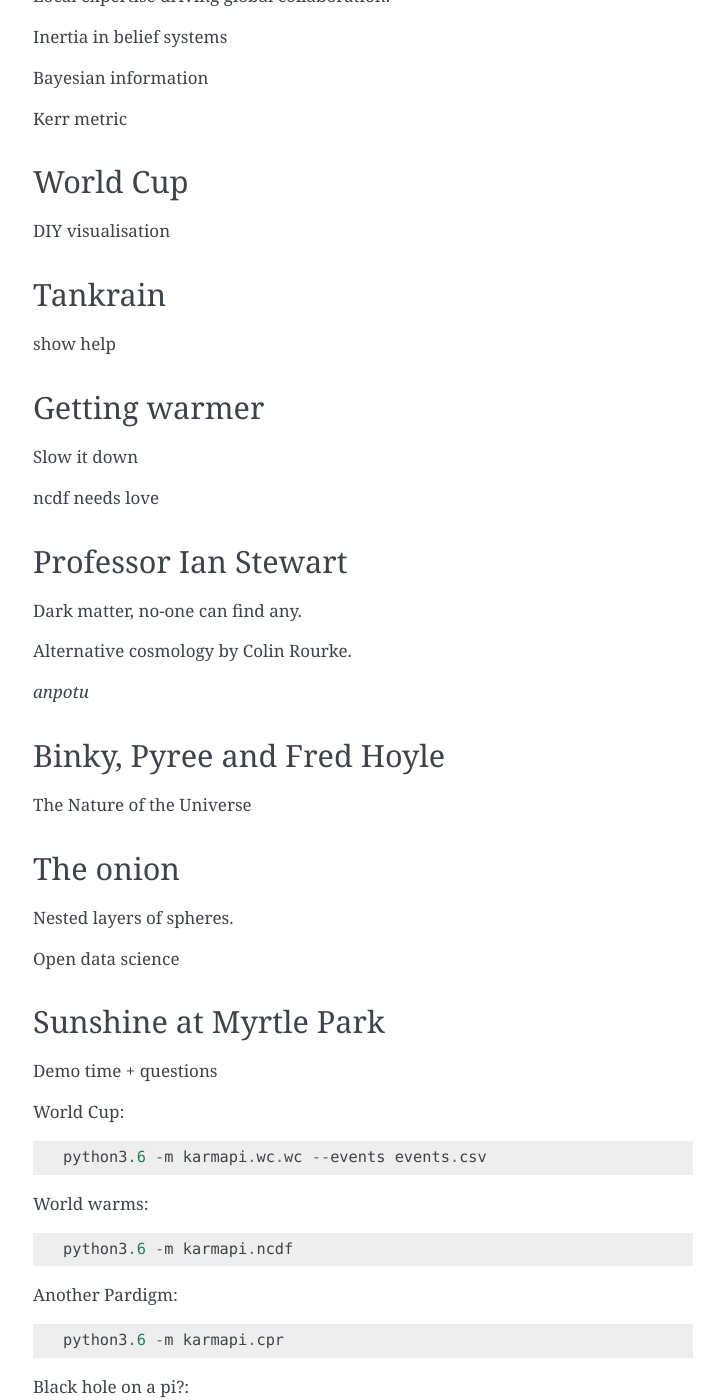
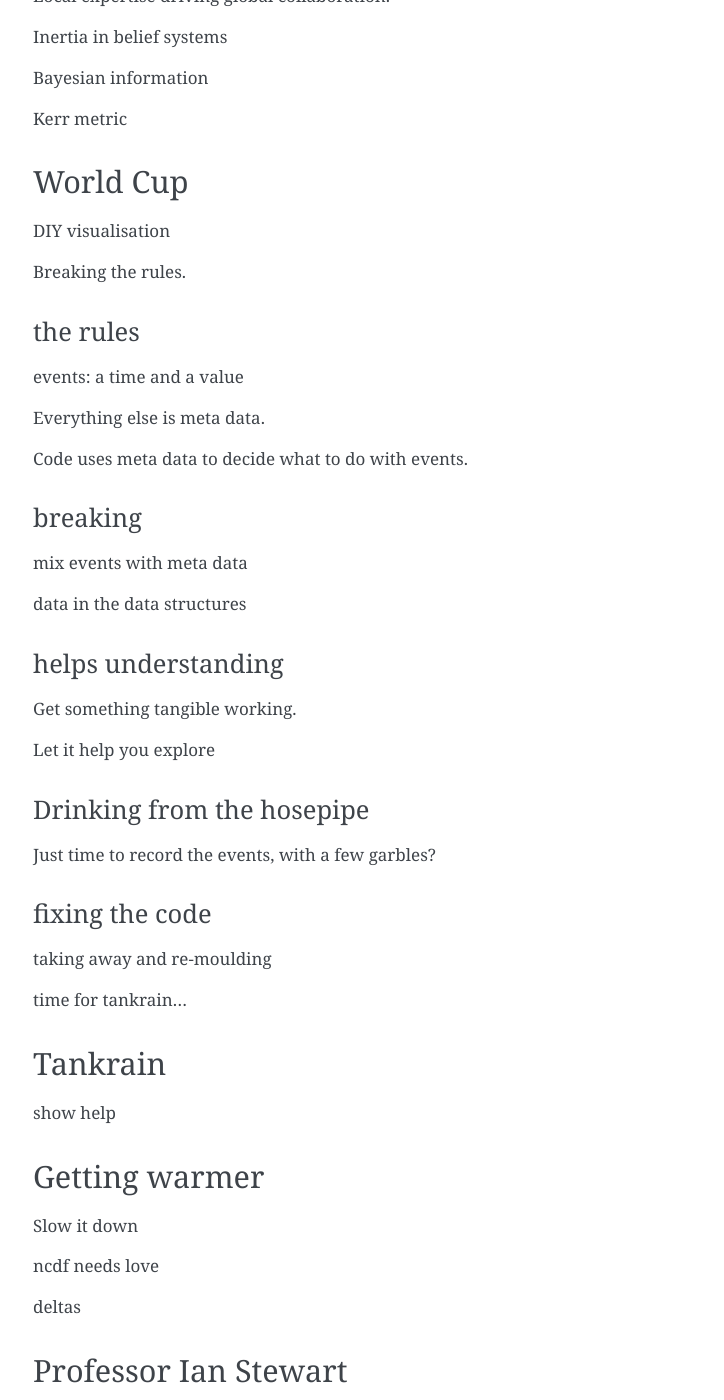
Before and after one commit to openbermuda/karmapi, a Sphinx documentation site: the page built from docs/roikpi.rst, in a window 1280 px wide and 1400 px high, scrolled down 1296 px. Shown: the whole window, without its empty margins (387-1111 px from the left). Built offline with Sphinx 7.4.7, drawn with Linux system fonts in a browser that asks for light colours; formulas are drawn with MathJax 3; pages that are not in the unit, such as notebooks, are missing from menus; some of the changed text lies outside the part shown.

Commit message:
breaking the rules helps understanding

```diff
--- a/docs/roikpi.rst
+++ b/docs/roikpi.rst
@@ -71,6 +71,43 @@ World Cup
 
 DIY visualisation
 
+Breaking the rules.
+
+the rules
+---------
+
+events: a time and a value
+
+Everything else is meta data.
+
+Code uses meta data to decide what to do with events.
+
+breaking
+--------
+
+mix events with meta data
+
+data in the data structures
+
+helps understanding
+-------------------
+
+Get something tangible working.
+
+Let it help you explore
+
+Drinking from the hosepipe
+--------------------------
+
+Just time to record the events, with a few garbles?
+
+fixing the code
+---------------
+
+taking away and re-moulding
+
+time for tankrain...
+
 Tankrain
 ========
 
@@ -82,6 +119,10 @@ Getting warmer
 Slow it down
 
 ncdf needs love
+
+deltas
+
+
 
 Professor Ian Stewart
 =====================
```
